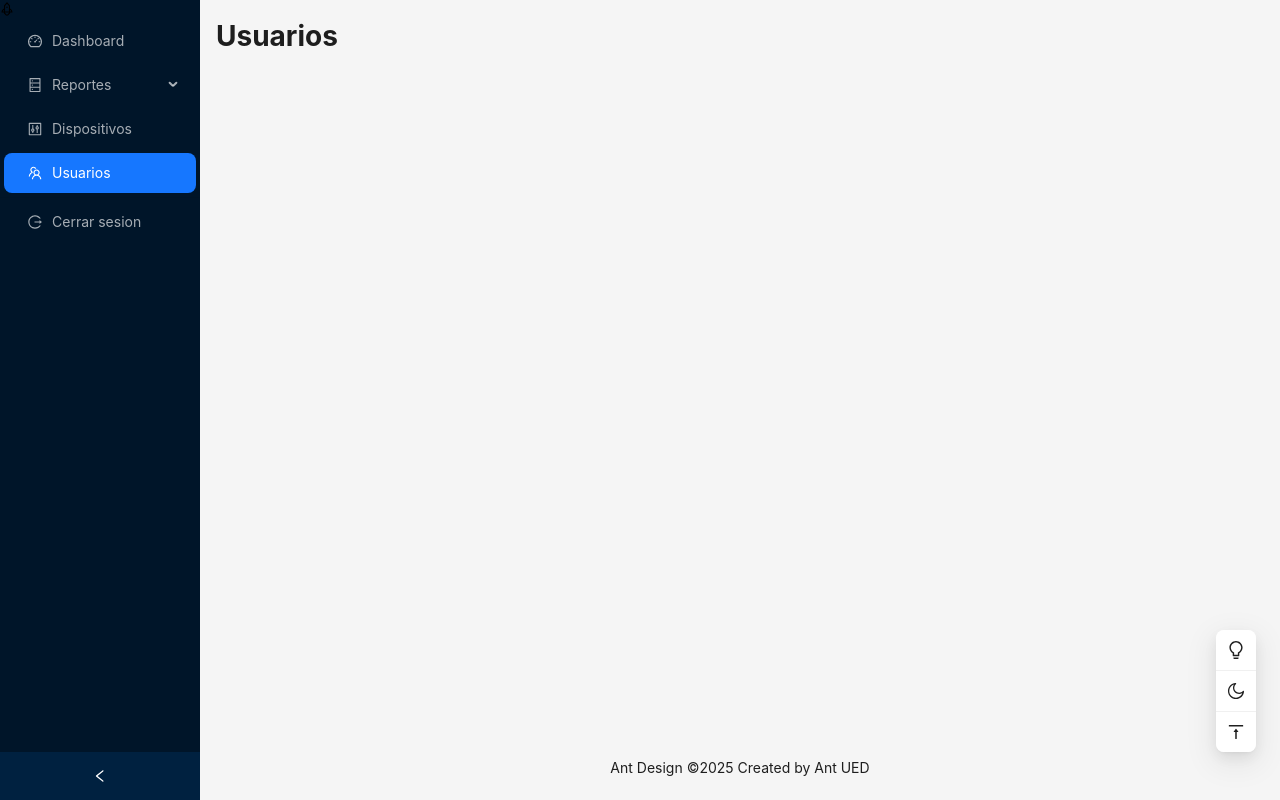
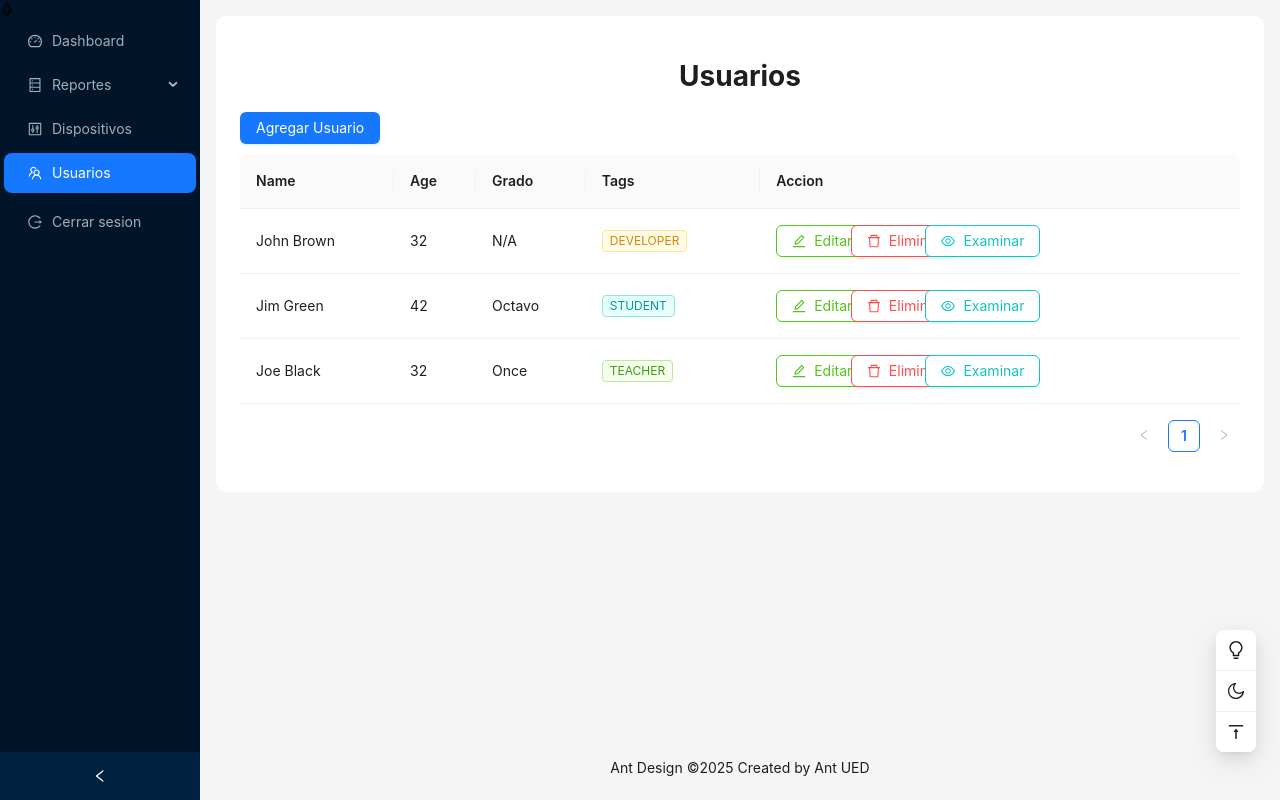
Before and after one commit to Angaro920/agroclima-react-iot, a React (Vite) app: page / in a window 1280 px wide. Both pictures are taken after a click on the item "Usuarios". Built offline with nearby package versions, Linux system fonts and the light colour scheme.

Commit message:
minimal changes

```diff
--- /dev/null
+++ b/src/components/ReportTable/index.tsx
@@ -0,0 +1,48 @@
+import { Key } from "react";
+import { Table } from "antd";
+import type { TableColumnsType } from "antd";
+
+interface DataType {
+  key: Key;
+  name: string;
+  age: number;
+  address: string;
+}
+
+const columns: TableColumnsType<DataType> = [
+  {
+    title: "Name",
+    dataIndex: "name",
+    width: 150,
+  },
+  {
+    title: "Age",
+    dataIndex: "age",
+    width: 150,
+  },
+  {
+    title: "Address",
+    dataIndex: "address",
+  },
+  { title: "Date", dataIndex: "date" },
+];
+const date = new Date();
+const dataSource = Array.from({ length: 100 }).map<DataType>((_, i) => ({
+  key: i,
+  name: `Edward King ${i}`,
+  age: 1 + i,
+  address: `London, Park Lane no. ${i}`,
+  date: date.toISOString(),
+}));
+
+export const ReportTable = () => {
+  return (
+      <><h1>Reporte de </h1><div>
+          <Table<DataType>
+              columns={columns}
+              dataSource={dataSource}
+              /* pagination={{ pageSize: 100 }} */
+              style={{ height: "auto" }} />
+      </div></>
+  );
+};
--- /dev/null
+++ b/src/components/UsersTable/index.tsx
@@ -0,0 +1,115 @@
+import { Key } from "react";
+import { Button, Col, Row, Table, Tag } from "antd";
+import type { TableProps } from "antd";
+import { DeleteOutlined, EditOutlined, EyeOutlined } from "@ant-design/icons";
+
+interface DataType {
+  key: Key;
+  name: string;
+  age: number;
+  grado: string;
+  tags: string[];
+}
+
+const columns: TableProps<DataType>["columns"] = [
+  {
+    title: "Name",
+    dataIndex: "name",
+    key: "name",
+  },
+  {
+    title: "Age",
+    dataIndex: "age",
+    key: "age",
+  },
+  {
+    title: "Grado",
+    dataIndex: "grado",
+    key: "grado",
+  },
+  {
+    title: "Tags",
+    key: "tags",
+    dataIndex: "tags",
+    render: (_, { tags }) => (
+      <>
+        {tags.map((tag) => {
+          let color = tag;
+          if (tag === "student") {
+            color = "cyan";
+          } else if (tag === "developer") {
+            color = "gold";
+          } else if (tag === "teacher") {
+            color = "green";
+          }
+          return (
+            <Tag color={color} key={tag}>
+              {tag.toUpperCase()}
+            </Tag>
+          );
+        })}
+      </>
+    ),
+  },
+  {
+    title: "Accion",
+    key: "action",
+    render: () => (
+      <>
+        <Row>
+          <Col span={4}>
+            <Button variant="outlined" color="green" icon={<EditOutlined />}>
+              Editar
+            </Button>
+          </Col>
+          <Col span={4}>
+            <Button variant="outlined" color="danger" icon={<DeleteOutlined />}>
+              Eliminar
+            </Button>
+          </Col>
+          <Col span={4}>
+            <Button variant="outlined" color="cyan" icon={<EyeOutlined />}>
+              Examinar
+            </Button>
+          </Col>
+        </Row>
+      </>
+    ),
+  },
+];
+
+const data: DataType[] = [
+  {
+    key: "1",
+    name: "John Brown",
+    age: 32,
+    grado: "N/A",
+    tags: ["developer"],
+  },
+  {
+    key: "2",
+    name: "Jim Green",
+    age: 42,
+    grado: "Octavo",
+    tags: ["student"],
+  },
+  {
+    key: "3",
+    name: "Joe Black",
+    age: 32,
+    grado: "Once",
+    tags: ["teacher"],
+  },
+];
+
+export const UsersTable = () => {
+  return (
+    <Table<DataType>
+      columns={columns}
+      dataSource={data}
+      /* pagination={{ pageSize: 100 }} */
+      style={{ height: "auto" }}
+      /* scroll={{ y: 150 * 5 }} */
+    />
+  );
+};
--- a/src/pages/Devices/index.tsx
+++ b/src/pages/Devices/index.tsx
@@ -1,10 +1,36 @@
+import { Card, Col, Row, Switch } from "antd";
 import { dashboardStyle } from "../../styles";
-
+import { CheckOutlined, CloseOutlined } from "@ant-design/icons";
 
 export const Devices = () => {
   return (
     <div style={dashboardStyle.mainSector}>
-        NEPE
+      <h1 style={{ display: "flex", justifyContent: "center" }}>
+        Control sistemas invernadero
+      </h1>
+      <div>
+        <Row gutter={16}>
+          <Col span={8}>
+            <Card title="Ventiladores" bordered={false}>
+              <Switch
+                checkedChildren={<CheckOutlined />}
+                unCheckedChildren={<CloseOutlined />}
+                defaultChecked
+              />
+            </Card>
+          </Col>
+          <Col span={8}>
+            <Card title="Bombas de agua" bordered={false}>
+              <Switch checkedChildren="Encendido" unCheckedChildren="Apagado" style={{ display: "flex", justifyContent: "center" }} />
+            </Card>
+          </Col>
+          <Col span={8}>
+            <Card title="Modo Automatico" bordered={false}>
+              <Switch />
+            </Card>
+          </Col>
+        </Row>
+      </div>
     </div>
   );
 };
--- a/src/pages/ReportHid/index.tsx
+++ b/src/pages/ReportHid/index.tsx
@@ -1,54 +1,11 @@
-import {Key} from "react";
-import { Table } from "antd";
-import type { TableColumnsType } from "antd";
+import { ReportTable } from "../../components/ReportTable";
 import { dashboardStyle } from "../../styles";
 
-interface DataType {
-  key: Key;
-  name: string;
-  age: number;
-  address: string;
-}
-
-const columns: TableColumnsType<DataType> = [
-  {
-    title: "Name",
-    dataIndex: "name",
-    width: 150,
-  },
-  {
-    title: "Age",
-    dataIndex: "age",
-    width: 150,
-  },
-  {
-    title: "Address",
-    dataIndex: "address",
-  },
-  { title: "Date", dataIndex: "date" },
-];
-const date = new Date();
-const dataSource = Array.from({ length: 100 }).map<DataType>((_, i) => ({
-  key: i,
-  name: `Edward King ${i}`,
-  age: 1 + i,
-  address: `London, Park Lane no. ${i}`,
-  date: date.toISOString(),
-}));
 
 export const ReportHidPage = () => {
   return (
     <div style={dashboardStyle.mainSector}>
-      <h1>Reporte de Gases</h1>
-      <div>
-        <Table<DataType>
-          columns={columns}
-          dataSource={dataSource}
-          /* pagination={{ pageSize: 100 }} */
-          style={{ height: "auto" }}
-          /* scroll={{ y: 150 * 5 }} */
-        />
-      </div>
+      <ReportTable />
     </div>
   );
 };
--- a/src/pages/ReportHum/index.tsx
+++ b/src/pages/ReportHum/index.tsx
@@ -1,54 +1,11 @@
-import { Key } from "react";
-import { Table } from "antd";
-import type { TableColumnsType } from "antd";
+
+import { ReportTable } from "../../components/ReportTable";
 import { dashboardStyle } from "../../styles";
-
-interface DataType {
-  key: Key;
-  name: string;
-  age: number;
-  address: string;
-}
-
-const columns: TableColumnsType<DataType> = [
-  {
-    title: "Name",
-    dataIndex: "name",
-    width: 150,
-  },
-  {
-    title: "Age",
-    dataIndex: "age",
-    width: 150,
-  },
-  {
-    title: "Address",
-    dataIndex: "address",
-  },
-  { title: "Date", dataIndex: "date" },
-];
-const date = new Date();
-const dataSource = Array.from({ length: 100 }).map<DataType>((_, i) => ({
-  key: i,
-  name: `Edward King ${i}`,
-  age: 1 + i,
-  address: `London, Park Lane no. ${i}`,
-  date: date.toISOString(),
-}));
 
 export const ReportHumPage = () => {
   return (
     <div style={dashboardStyle.mainSector}>
-      <h1>Reporte de Humedad</h1>
-      <div>
-        <Table<DataType>
-          columns={columns}
-          dataSource={dataSource}
-          /* pagination={{ pageSize: 100 }} */
-          style={{ height: "auto" }}
-          /* scroll={{ y: 150 * 5 }} */
-        />
-      </div>
+      <ReportTable />
     </div>
   );
 };
--- a/src/pages/ReportLight/index.tsx
+++ b/src/pages/ReportLight/index.tsx
@@ -1,55 +1,10 @@
-import {Key} from "react";
-import { Table } from "antd";
-import type { TableColumnsType } from "antd";
+import { ReportTable } from "../../components/ReportTable";
 import { dashboardStyle } from "../../styles";
 
-interface DataType {
-  key: Key;
-  name: string;
-  age: number;
-  address: string;
-}
-
-const columns: TableColumnsType<DataType> = [
-  {
-    title: "Name",
-    dataIndex: "name",
-    width: 150,
-  },
-  {
-    title: "Age",
-    dataIndex: "age",
-    width: 150,
-  },
-  {
-    title: "Address",
-    dataIndex: "address",
-  },
-  { title: "Date", dataIndex: "date" },
-];
-const date = new Date();
-const dataSource = Array.from({ length: 100 }).map<DataType>((_, i) => ({
-  key: i,
-  name: `Edward King ${i}`,
-  age: 1 + i,
-  address: `London, Park Lane no. ${i}`,
-  date: date.toISOString(),
-}));
-
-
 export const ReportLightPage = () => {
-    return (
-        <div style={dashboardStyle.mainSector}>
-          <h1>Reporte de Luz</h1>
-          <div>
-            <Table<DataType>
-              columns={columns}
-              dataSource={dataSource}
-              /* pagination={{ pageSize: 100 }} */
-              style={{ height: "auto" }}
-              /* scroll={{ y: 150 * 5 }} */
-            />
-          </div>
-        </div>
-      );
-}
+  return (
+    <div style={dashboardStyle.mainSector}>
+        <ReportTable />
+    </div>
+  );
+};
--- a/src/pages/ReportTemp/index.tsx
+++ b/src/pages/ReportTemp/index.tsx
@@ -1,53 +1,12 @@
-import { Key } from "react";
-import { Table } from "antd";
-import type { TableColumnsType } from "antd";
 import { dashboardStyle } from "../../styles";
+import { ReportTable } from "../../components/ReportTable";
 
-interface DataType {
-  key: Key;
-  name: string;
-  age: number;
-  address: string;
-}
-
-const columns: TableColumnsType<DataType> = [
-  {
-    title: "Name",
-    dataIndex: "name",
-    width: 150,
-  },
-  {
-    title: "Age",
-    dataIndex: "age",
-    width: 150,
-  },
-  {
-    title: "Address",
-    dataIndex: "address",
-  },
-  { title: "Date", dataIndex: "date" },
-];
-const date = new Date();
-const dataSource = Array.from({ length: 100 }).map<DataType>((_, i) => ({
-  key: i,
-  name: `Edward King ${i}`,
-  age: 1 + i,
-  address: `London, Park Lane no. ${i}`,
-  date: date.toISOString(),
-}));
 
 export const ReportTempPage = () => {
   return (
     <div style={dashboardStyle.mainSector}>
-      <h1>Reporte de Temperatura</h1>
       <div>
-        <Table<DataType>
-          columns={columns}
-          dataSource={dataSource}
-          /* pagination={{ pageSize: 100 }} */
-          style={{ height: "auto" }}
-          /* scroll={{ y: 150 * 5 }} */
-        />
+        <ReportTable />
       </div>
     </div>
   );
--- a/src/pages/Users/index.tsx
+++ b/src/pages/Users/index.tsx
@@ -1,7 +1,49 @@
+import { Button, Modal } from "antd";
+import { UsersTable } from "../../components/UsersTable";
+import { dashboardStyle } from "../../styles";
+import { useState } from "react";
+
 export const UsersPage = () => {
-    return (
-        <div>
-            <h1>Usuarios</h1>
-        </div>
-    )
-}
+  const [isModalOpen, setIsModalOpen] = useState(false);
+
+  const showModal = () => {
+    setIsModalOpen(true);
+  };
+
+  const handleOk = () => {
+    setIsModalOpen(false);
+  };
+
+  const handleCancel = () => {
+    setIsModalOpen(false);
+  };
+
+  return (
+    <div style={dashboardStyle.mainSector}>
+      <h1 style={{ display: "flex", justifyContent: "center" }}>Usuarios</h1>
+      <div>
+        <Button
+          style={{ marginBottom: "10px" }}
+          variant="solid"
+          color="blue"
+          onClick={showModal}
+        >
+          Agregar Usuario
+        </Button>
+      </div>
+      <div>
+        <UsersTable />
+      </div>
+      <Modal
+        title="Basic Modal"
+        open={isModalOpen}
+        onOk={handleOk}
+        onCancel={handleCancel}
+      >
+        <p>Some contents...</p>
+        <p>Some contents...</p>
+        <p>Some contents...</p>
+      </Modal>
+    </div>
+  );
+};
```
